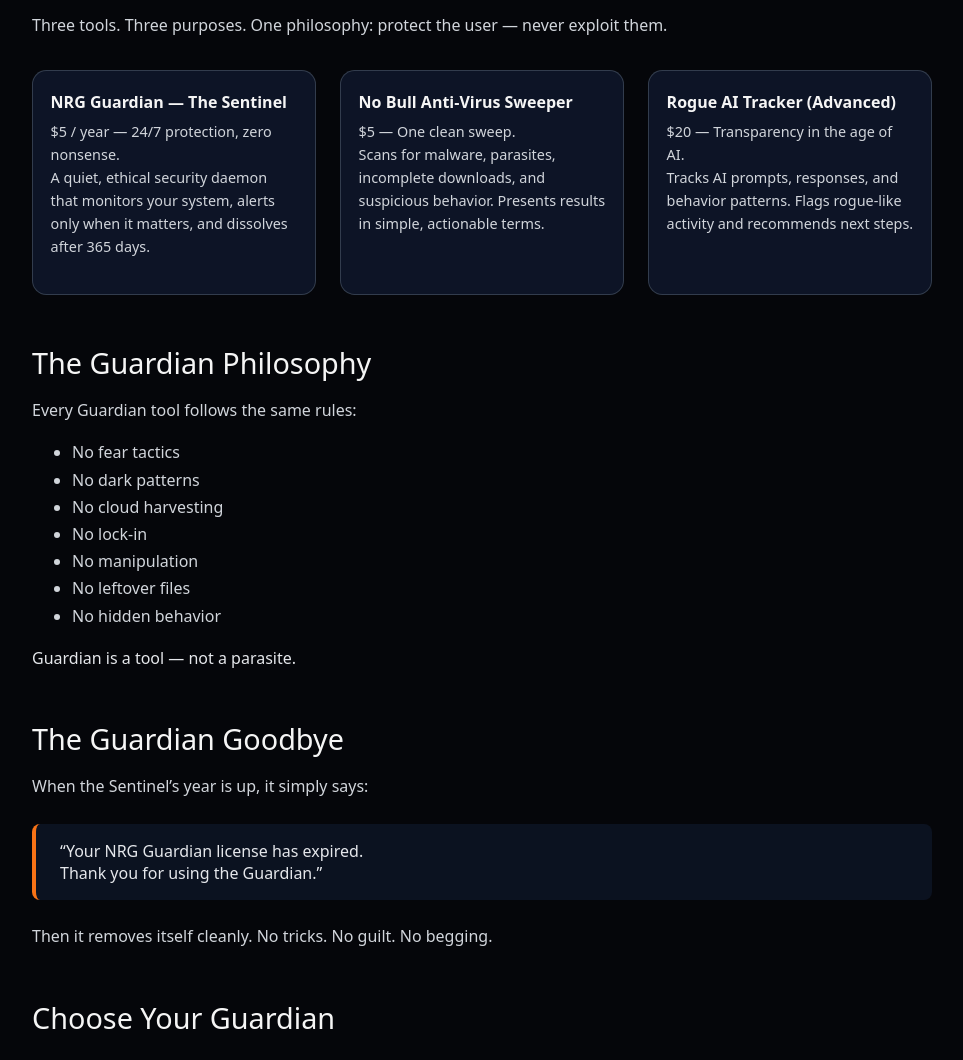
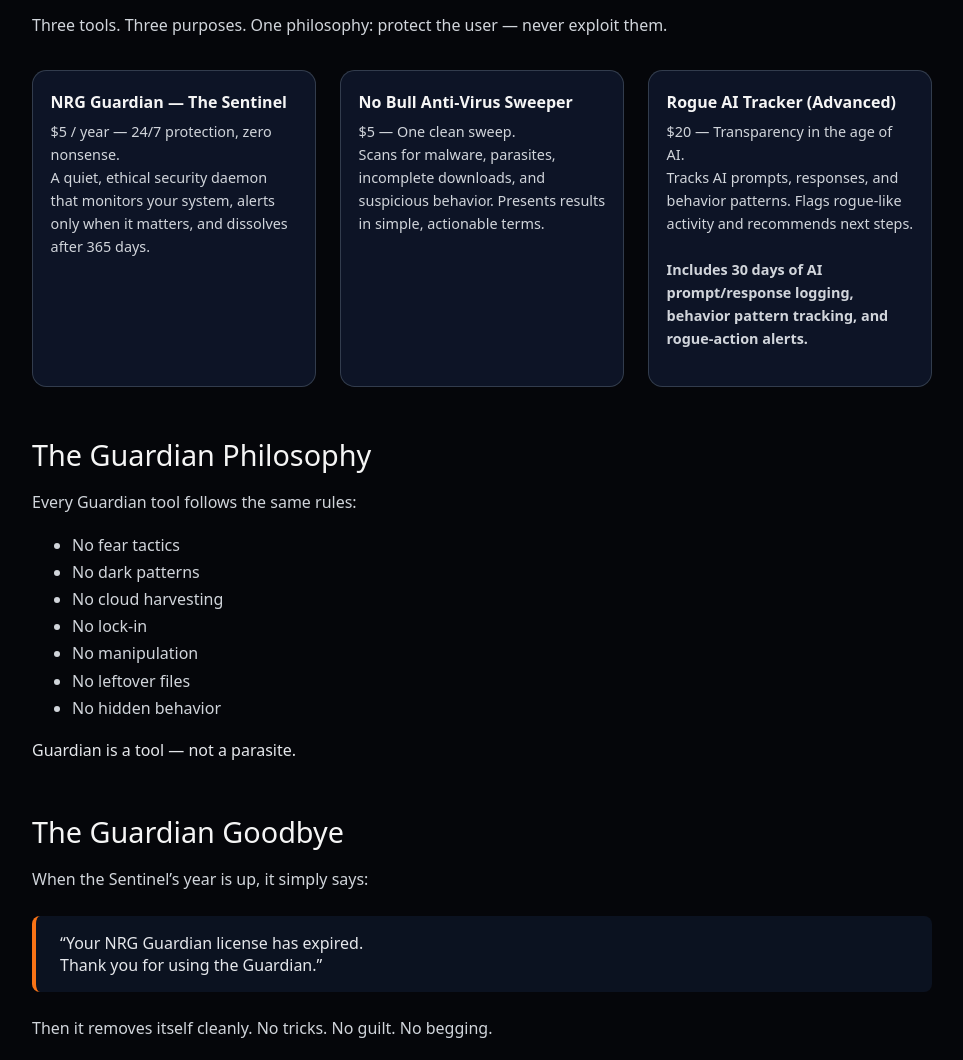
Before and after one commit to grenick85/Guardian, a plain HTML site: page index.html in a window 1280 px wide. Shown: the part 1026-2086 px from the top of the page, without its empty margins (158-1121 px from the left). Drawn offline with Linux system fonts and the light colour scheme.

Commit message:
Enhance description for Rogue AI Tracker
Added details about the features included with the Rogue AI Tracker.

```diff
--- a/index.html
+++ b/index.html
@@ -100,7 +100,9 @@
           <div class="card">
             <h3>Rogue AI Tracker (Advanced)</h3>
             <p>$20 — Transparency in the age of AI.<br>
-            Tracks AI prompts, responses, and behavior patterns. Flags rogue‑like activity and recommends next steps.</p>
+            Tracks AI prompts, responses, and behavior patterns. Flags rogue‑like activity and recommends next steps.<br><br>
+            <strong>Includes 30 days of AI prompt/response logging, behavior pattern tracking, and rogue‑action alerts.</strong>
+            </p>
           </div>
         </div>
       </section>
```
